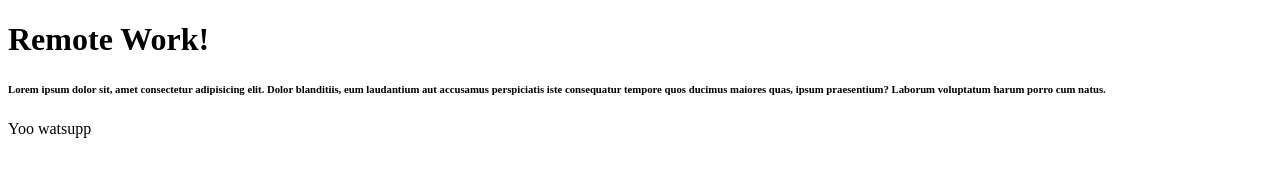
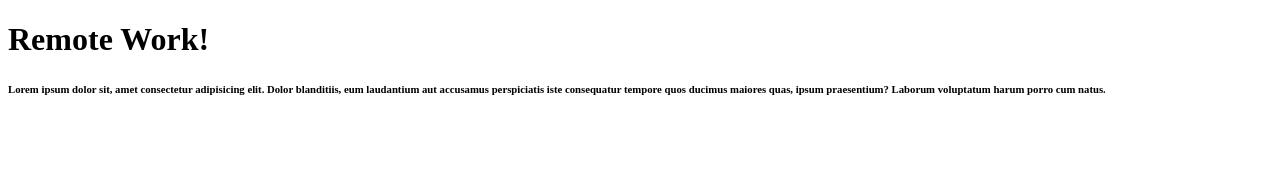
Before and after one commit to MnrFadhil/latihan-repo-remote, a plain HTML site: page index.html in a window 1280 px wide. Drawn offline with Linux system fonts and the light colour scheme.

Commit message:
delete yoo

```diff
--- a/index.html
+++ b/index.html
@@ -8,6 +8,5 @@
 <body>
     <h1>Remote Work!</h1>
     <h6>Lorem ipsum dolor sit, amet consectetur adipisicing elit. Dolor blanditiis, eum laudantium aut accusamus perspiciatis iste consequatur tempore quos ducimus maiores quas, ipsum praesentium? Laborum voluptatum harum porro cum natus.</h6>
-    <p>Yoo watsupp</p>
 </body>
 </html>
```
